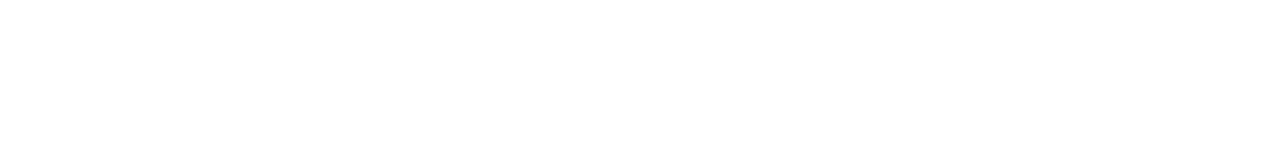
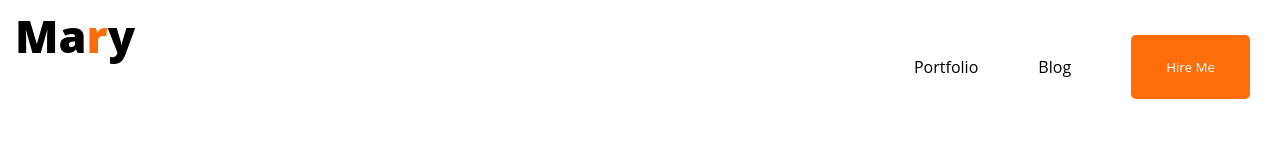
Before and after one commit to rakib42ahshan/developer_portfolio, a plain HTML site: page index.html in a window 1280 px wide. Drawn offline with Linux system fonts and the light colour scheme.

Commit message:
navigation adder

```diff
--- a/index.html
+++ b/index.html
@@ -8,6 +8,21 @@
     <link rel="stylesheet" href="styles/portfolio.css">
 </head>
 <body>
+    <header>
+        <nav>
+            <h2>Ma<span class="basic-color">r</span>y</h2>
+            <ul>
+                <li>Portfolio</li>
+                <li>Blog</li>
+                <li><button class="btn-primary">Hire Me</button></li>
+            </ul>
+        </nav>
+    </header>
+    <main>
 
+    </main>
+    <footer>
+
+    </footer>
 </body>
 </html>
--- a/styles/portfolio.css
+++ b/styles/portfolio.css
@@ -0,0 +1,36 @@
+*{
+    font-family: 'Open Sans', sans-serif;
+    margin: 0;
+}
+nav{
+    display: flex;
+    justify-content: space-between;
+}
+.basic-color {
+    color: #FD6E0A;
+}
+nav h2{
+    font-weight: 800;
+    font-size: 45px;
+    padding-top: 5px;
+    padding-left: 15px;
+    display: inline-block;
+}
+nav ul {
+    display: flex;
+    align-items: center;
+
+}
+nav li{
+    list-style: none;
+    margin: 35px 30px;
+}
+
+.btn-primary{
+    height: 64px;
+    background: #FD6E0A;
+    color: white;
+    border-radius: 5px;
+    border: 0px;
+    padding: 18px 35px;
+}
```
